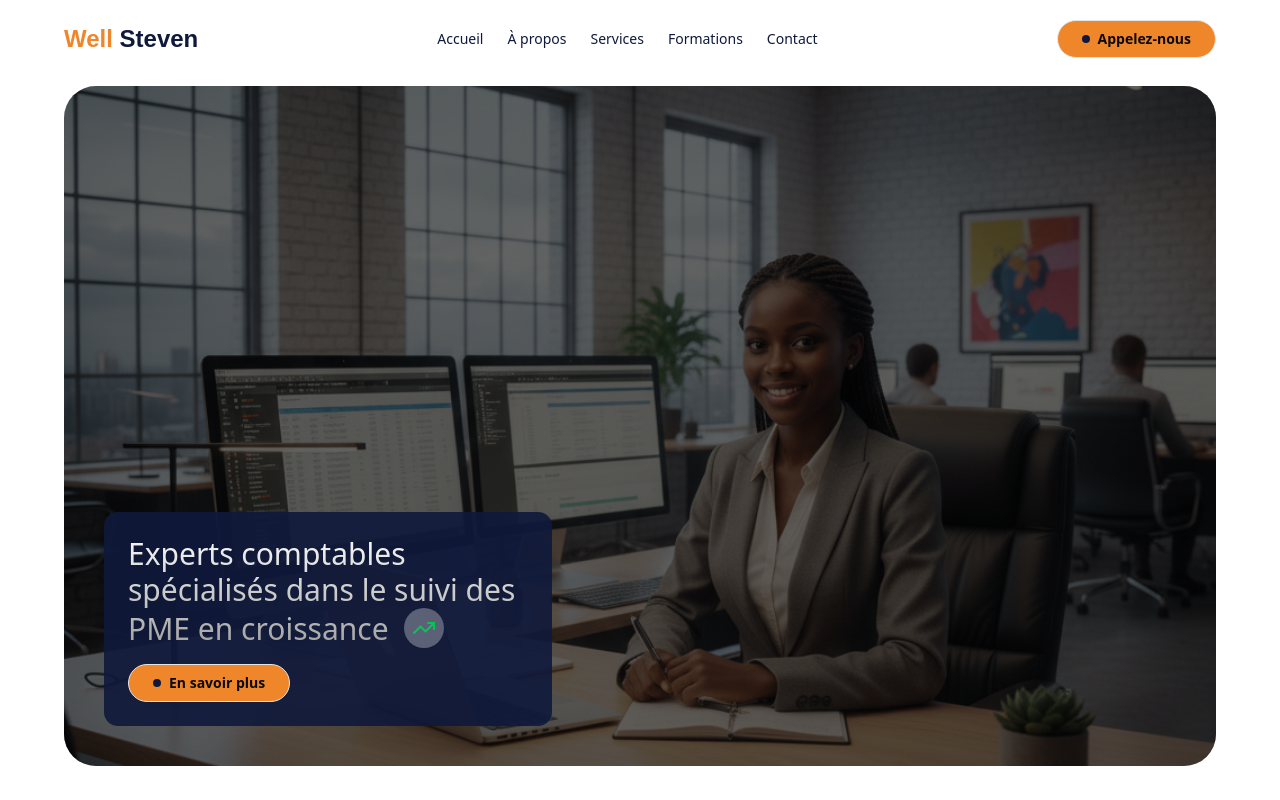
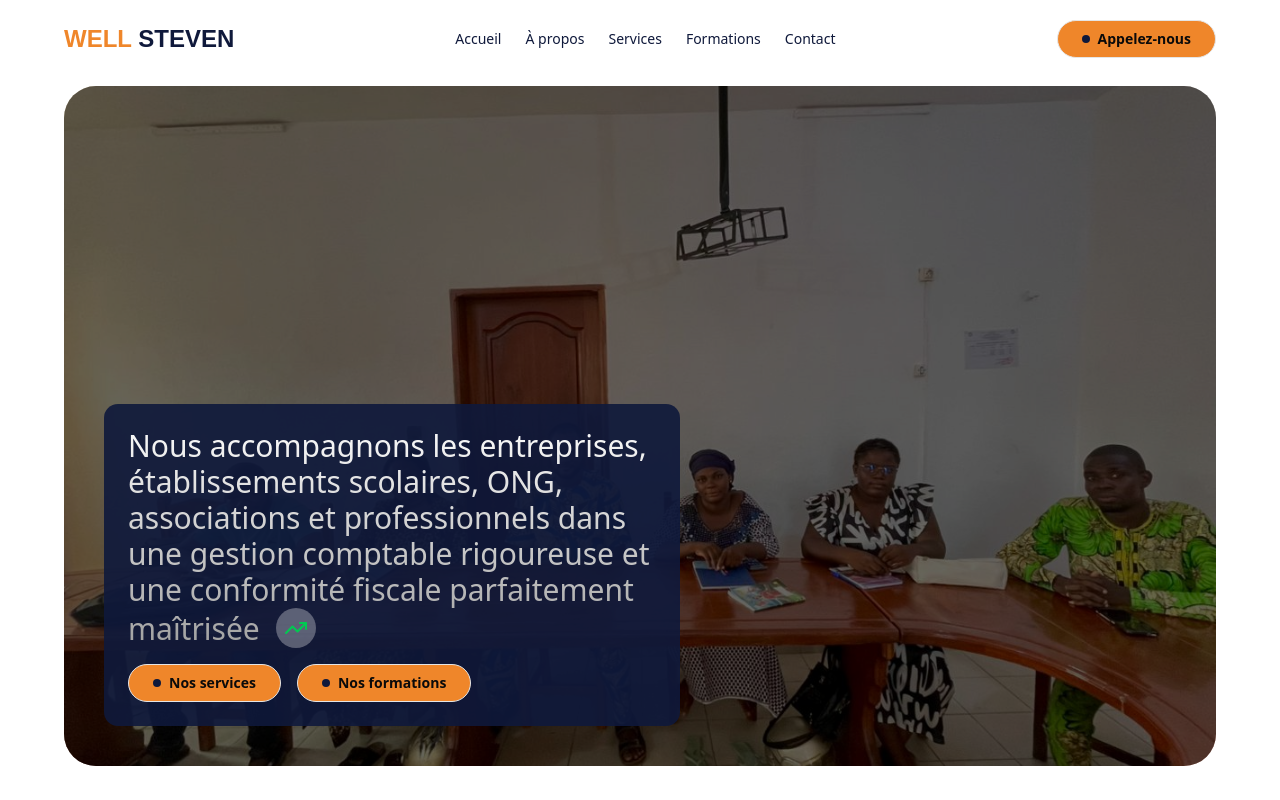
Before and after one commit to HermannRichy/well-steven, a Next.js app: page / in a window 1280 px wide. Shown: the top 800 px of the page. Built offline with nearby package versions, Linux system fonts and the light colour scheme; a web font is replaced by a local one.

Commit message:
ui opt 4

```diff
--- a/src/components/sections/Benefit.tsx
+++ b/src/components/sections/Benefit.tsx
@@ -16,7 +16,7 @@ export default function Benefit() {
                         </span>
                     </h2>
                     <InteractiveHoverButton className="bg-secondary w-fit h-fit">
-                        <Link href="#contact-us">Contactez-nous</Link>
+                        <Link href="/contact">Contactez-nous</Link>
                     </InteractiveHoverButton>
                 </div>
                 <div className="grid grid-cols-1 md:grid-cols-2 lg:grid-cols-10 gap-6 mt-12">
--- a/src/components/sections/Header.tsx
+++ b/src/components/sections/Header.tsx
@@ -53,7 +53,7 @@ export default function Header() {
             </header>
             <header className="hidden lg:block">
                 <div className="max-w-6xl mx-auto py-5 flex items-center justify-between">
-                    <h1 className="font-momo font-bold text-primary text-2xl">
+                    <h1 className="font-momo font-bold text-primary text-2xl uppercase">
                         <span className="text-secondary">Well</span> Steven
                     </h1>
                     <nav className="flex space-x-6">
--- a/src/components/sections/Hero.tsx
+++ b/src/components/sections/Hero.tsx
@@ -7,7 +7,7 @@ import Link from "next/link";
 import { motion } from "motion/react";
 
 export default function Hero() {
-    const images = ["/images/hero1.jpg", "/images/hero2.jpg"];
+    const images = ["/images/hero-alt1.jpeg", "/images/hero-alt2.jpeg"];
     return (
         <section className="lg:mt-2">
             <ImagesSlider
@@ -26,22 +26,29 @@ export default function Hero() {
                     transition={{
                         duration: 0.6,
                     }}
-                    className="z-50 flex flex-col gap-y-4 w-4/5 max-w-md absolute bottom-10 left-5 bg-primary/90 rounded-xl p-4 lg:p-6 lg:bottom-10 lg:left-10"
+                    className="z-50 flex flex-col gap-y-4 w-4/5 max-w-xl absolute bottom-10 left-5 bg-primary/90 rounded-xl p-4 lg:p-6 lg:bottom-10 lg:left-10"
                 >
                     <motion.p
                         className="text-xl md:text-3xl bg-clip-text text-transparent
              bg-linear-to-b from-neutral-50 to-neutral-400"
                     >
-                        Experts comptables spécialisés dans le suivi des PME en
-                        croissance{" "}
+                        Nous accompagnons les entreprises, établissements
+                        scolaires, ONG, associations et professionnels dans une
+                        gestion comptable rigoureuse et une conformité fiscale
+                        parfaitement maîtrisée{" "}
                         <span className="inline-flex bg-white/30 items-center justify-center rounded-full p-2 ml-2">
                             <TrendingUp className="text-green-500 w-6 h-6" />
                         </span>
                     </motion.p>
 
-                    <InteractiveHoverButton className="bg-secondary text-sm w-fit">
-                        <Link href="#who-we-are">En savoir plus</Link>
-                    </InteractiveHoverButton>
+                    <div className="flex flex-row gap-4">
+                        <InteractiveHoverButton className="bg-secondary text-sm w-fit">
+                            <Link href="/services">Nos services</Link>
+                        </InteractiveHoverButton>
+                        <InteractiveHoverButton className="bg-secondary text-sm w-fit">
+                            <Link href="/formations">Nos formations</Link>
+                        </InteractiveHoverButton>
+                    </div>
                 </motion.div>
             </ImagesSlider>
         </section>
--- a/src/components/sections/ServiceWhyUs.tsx
+++ b/src/components/sections/ServiceWhyUs.tsx
@@ -1,30 +1,33 @@
 "use client";
-import React from 'react';
-import { motion } from 'framer-motion';
-import { BarChart3, Layers, ArrowUpRight } from 'lucide-react';
+import React from "react";
+import { motion } from "framer-motion";
+import { BarChart3, Layers, ArrowUpRight } from "lucide-react";
 import { InteractiveHoverButton } from "../ui/interactive-hover-button";
-import Link from 'next/link';
-import Image from 'next/image';
+import Link from "next/link";
+import Image from "next/image";
 
 const WhyChooseUs: React.FC = () => {
     const features = [
         {
-      icon: <BarChart3 className="w-5 h-5 md:w-6 md:h-6 text-slate-900" />,
+            icon: (
+                <BarChart3 className="w-5 h-5 md:w-6 md:h-6 text-slate-900" />
+            ),
             title: "L'orientation client",
-      description: "Cela implique une écoute active, une amélioration continue basée sur les retours d'information et la création de valeur."
+            description:
+                "Cela implique une écoute active, une amélioration continue basée sur les retours d'information et la création de valeur.",
         },
         {
             icon: <Layers className="w-5 h-5 md:w-6 md:h-6 text-slate-900" />,
             title: "Collaboration",
-      description: "Cela implique une écoute active, une amélioration continue basée sur les retours d'information et la création de valeur."
-    }
+            description:
+                "Cela implique une écoute active, une amélioration continue basée sur les retours d'information et la création de valeur.",
+        },
     ];
 
     return (
         <section className="py-12 md:py-24 lg:py-32 bg-white">
             <div className="mx-auto px-4 md:px-10 lg:container lg:mx-auto">
                 <div className="grid grid-cols-1 lg:grid-cols-2 gap-8 lg:gap-16 xl:gap-24 items-center">
-
                     {/* Left Column: Content */}
                     <motion.div
                         initial={{ opacity: 0, x: -30 }}
@@ -38,28 +41,40 @@ const WhyChooseUs: React.FC = () => {
                                 Pourquoi nous choisir ?
                             </span>
                             <h2 className="text-2xl font-momo md:text-3xl lg:text-2xl xl:text-4xl font-bold text-slate-900 leading-[1.1] tracking-tight">
-                Des conseils d&apos;experts pour renforcer votre confiance financière
+                                Des conseils d&apos;experts pour renforcer votre
+                                confiance financière
                             </h2>
                         </div>
 
                         <div className="space-y-6 lg:space-y-10">
                             {features.map((feature, index) => (
-                <div key={index} className="space-y-6 lg:space-y-10">
+                                <div
+                                    key={index}
+                                    className="space-y-6 lg:space-y-10"
+                                >
                                     <div className="flex items-start gap-4 lg:gap-6">
-                    <div className="mt-1 flex-shrink-0">{feature.icon}</div>
+                                        <div className="mt-1 flex-shrink-0">
+                                            {feature.icon}
+                                        </div>
                                         <div className="space-y-2 lg:space-y-4">
-                      <h3 className="text-lg lg:text-xl font-bold text-slate-900">{feature.title}</h3>
+                                            <h3 className="text-lg lg:text-xl font-bold text-slate-900">
+                                                {feature.title}
+                                            </h3>
                                             <p className="text-slate-500 leading-relaxed text-sm lg:text-base font-light max-w-md">
                                                 {feature.description}
                                             </p>
                                         </div>
                                     </div>
-                  {index === 0 && <div className="h-[1px] w-full bg-slate-200" />}
+                                    {index === 0 && (
+                                        <div className="h-[1px] w-full bg-slate-200" />
+                                    )}
                                 </div>
                             ))}
                         </div>
                         <InteractiveHoverButton className="bg-secondary text-sm">
-              <Link href="#">Planifiez une consultation</Link>
+                            <Link href="/contact">
+                                Planifiez une consultation
+                            </Link>
                         </InteractiveHoverButton>
                     </motion.div>
 
@@ -84,7 +99,6 @@ const WhyChooseUs: React.FC = () => {
                             <div className="absolute inset-0 bg-slate-900/5 mix-blend-multiply" />
                         </div>
                     </motion.div>
-
                 </div>
             </div>
         </section>
```
Lines whose indentation alone changed are shown as unchanged.
